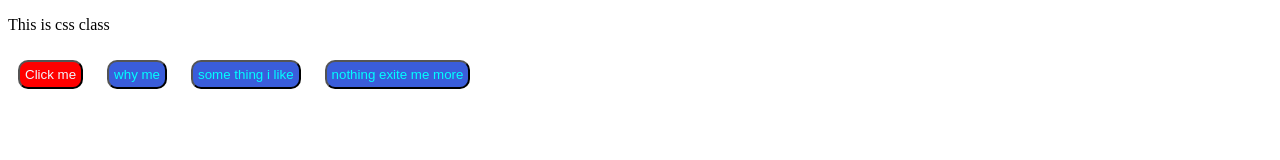
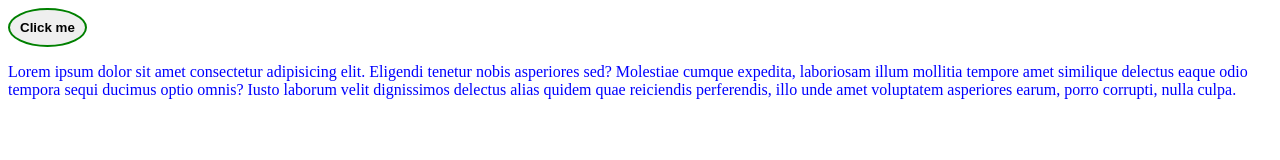
Before and after one commit to Fazal2307-dev/DeV-PrAcTiCe, a plain HTML site: page CSS/index.html in a window 1280 px wide. Drawn offline with Linux system fonts and the light colour scheme.

Commit message:
learning css

```diff
--- /dev/null
+++ b/CSS/index.css
@@ -0,0 +1,15 @@
+button{
+    border:none;
+    background-color: none;
+    padding:10px;
+    font-weight:bold;
+    cursor: pointer;
+   }
+   button{
+    border: 2px solid green;
+    border-radius: 100%;
+   }
+   #p-tag{
+    color:blue;
+    border:2px soloid black;
+   }
--- a/CSS/index.html
+++ b/CSS/index.html
@@ -4,21 +4,15 @@
     <meta charset="UTF-8">
     <meta name="viewport" content="width=device-width, initial-scale=1.0">
     <title>CSS</title>
-    <style>
-        button{
-            background-color: rgb(58, 93, 218);
-            border-radius: 10px;
-            margin:10px;
-            padding:5px;
-            color:aqua
-        }
-    </style>
+   <link rel="stylesheet" href="index.css" />
 </head>
 <body>
-    <p>This is css class</p>
-    <button style="background-color:red; color:aliceblue; ">Click me</button>
-    <button>why me</button>
-    <button>some thing i like</button>
-    <button> nothing exite me more</button>
+    <button class="btn">Click me </button>
+   <p id="p-tag">Lorem ipsum dolor sit amet consectetur adipisicing elit.
+     Eligendi tenetur nobis asperiores sed? Molestiae cumque expedita,
+     laboriosam illum mollitia tempore amet similique delectus eaque odio
+     tempora sequi ducimus optio omnis? Iusto laborum velit dignissimos
+      delectus alias quidem quae reiciendis perferendis, illo unde amet
+      voluptatem asperiores earum, porro corrupti, nulla culpa.</p>
 </body>
 </html>
```
